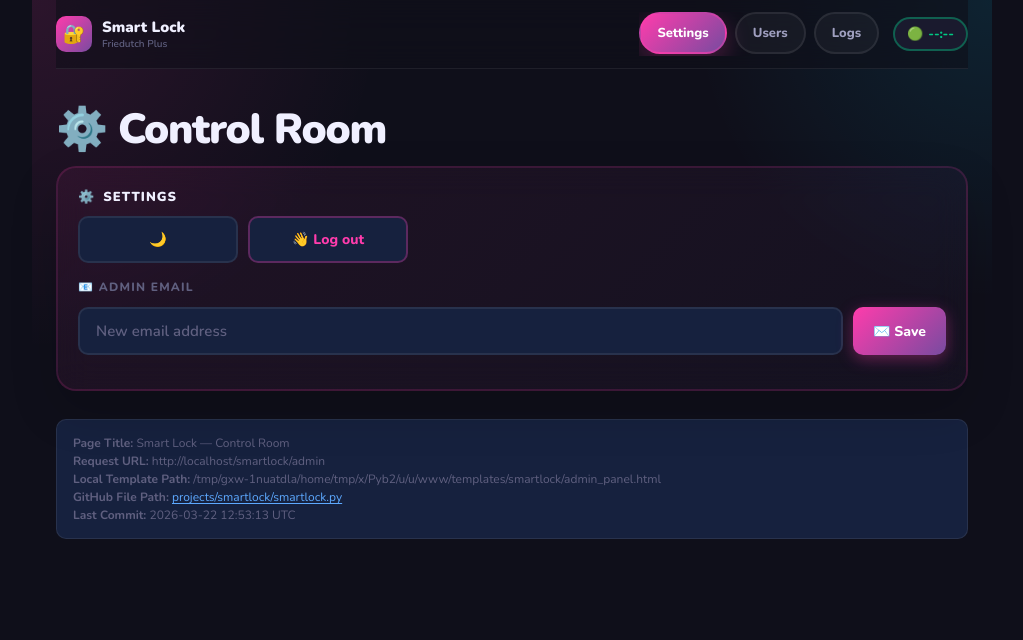
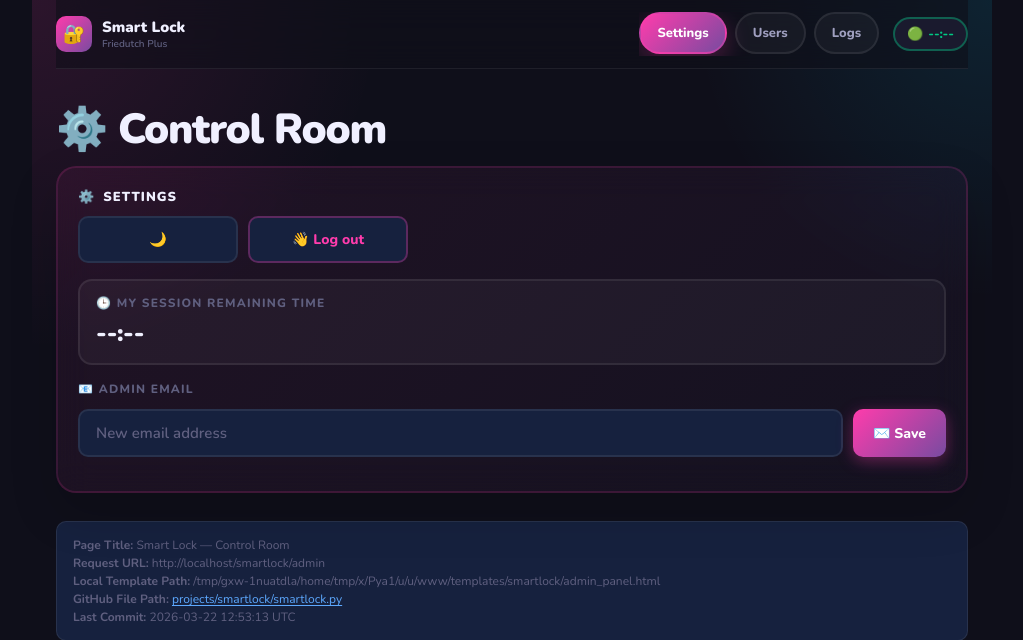
Before and after one commit to friedutch/website, a Flask app: page /smartlock/admin in a window 1280 px wide. Shown: the top 640 px of the page, without its empty margins (128-1151 px from the left). Run offline with Flask 3, Linux system fonts and the light colour scheme; the visitor is signed in with stand-in values (Sample User, id 1); data comes from the database, SQL or seed files in the repository; data that the repository does not hold is empty; some libraries are stand-ins or nearby versions.

Commit message:
Add settings view for smart lock session timer

```diff
--- a/static/css/pages/smartlock/admin_panel.css
+++ b/static/css/pages/smartlock/admin_panel.css
@@ -77,6 +77,22 @@ h1 { font-size:42px; font-weight:900; margin-bottom:8px; letter-spacing:-0.03em;
 .settings-action-btn {
   min-width: 160px;
   justify-content: center;
+}
+.settings-session-card {
+  border: 2px solid rgba(255, 255, 255, 0.08);
+  border-radius: var(--radius-sm);
+  padding: 14px 16px;
+  margin-bottom: 16px;
+  background: rgba(255,255,255,0.04);
+}
+[data-theme="light"] .settings-session-card {
+  background: rgba(255,255,255,0.82);
+  border-color: rgba(0,0,0,0.06);
+}
+.settings-session-value {
+  font-size: 24px;
+  font-weight: 900;
+  color: var(--text);
 }
 .zone-title { margin-bottom: 10px; }
 .user-card {
--- a/static/js/pages/smartlock/admin_panel.js
+++ b/static/js/pages/smartlock/admin_panel.js
@@ -158,6 +158,7 @@ document.addEventListener("DOMContentLoaded", function () {
   });
 
   const sessionNotice = document.getElementById("sess-notif-top");
+  const settingsSessionRemaining = document.getElementById("settings-session-remaining");
   if (!sessionNotice) {
     return;
   }
@@ -173,6 +174,11 @@ document.addEventListener("DOMContentLoaded", function () {
   sessionNotice.classList.remove("sess-chip-hidden");
 
   const tickNotice = function () {
+    if (settingsSessionRemaining) {
+      settingsSessionRemaining.textContent = remaining > 0
+        ? Math.floor(remaining / 60) + ":" + String(remaining % 60).padStart(2, "0")
+        : "Expired";
+    }
     if (remaining <= 0) {
       if (timer) {
         timer.textContent = "Expired";
--- a/templates/smartlock/admin_panel.html
+++ b/templates/smartlock/admin_panel.html
@@ -40,6 +40,10 @@
   <div class="settings-actions">
     <button class="sm-btn sm-ghost settings-action-btn" data-theme-toggle id="theme-btn" type="button">🔄 Theme</button>
     <a class="sm-btn sm-ghost sm-ghost-pink settings-action-btn" href="/smartlock/logout" data-confirm="Log out from this session?">👋 Log out</a>
+  </div>
+  <div class="settings-session-card">
+    <div class="setting-label">🕒 My Session Remaining Time</div>
+    <div class="settings-session-value" id="settings-session-remaining" data-current-remaining="{{ current_remaining }}">--:--</div>
   </div>
   <p class="setting-label">📧 Admin Email</p>
   <p class="setting-val">{{ admin_email }}</p>
```
Also changed, not shown: projects/smartlock/README.md.
